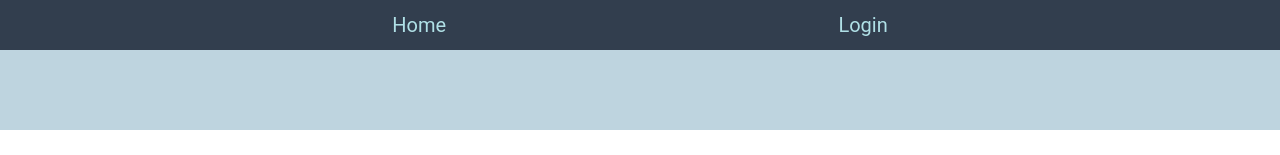
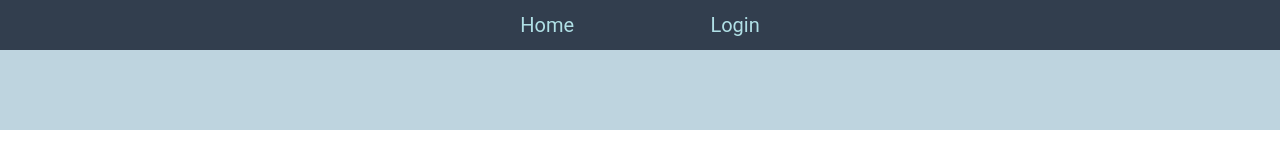
Before and after one commit to PowerUpSoup/Family-Blog, a React (Create React App) app: page /blog-post/1 in a window 1280 px wide. Shown: the top 155 px of the page. Built offline with nearby package versions, Linux system fonts and the light colour scheme; no server answers.

Commit message:
adding responsive layout to the nav and blog content elements

```diff
--- a/src/App.css
+++ b/src/App.css
@@ -112,3 +112,27 @@ main header {
 .create-comment-input {
   width: 180px;
 }
+
+
+@media screen and (min-width: 600px) {
+  .blog-post-content {
+    width: 60%;
+    padding-left: 20%;
+    padding-right: 20%;
+  }
+
+}
+
+@media screen and (min-width: 800px) {
+  .App_nav {
+    padding-left: 15%;
+    padding-right: 15%;
+  }
+}
+
+@media screen and (min-width: 1200px) {
+  .App_nav {
+    padding-left: 30%;
+    padding-right: 30%;
+  }
+}
```
Also changed, not shown: 1 other file (tests, documents, lock files or other folders).
